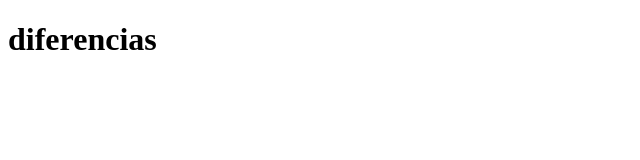
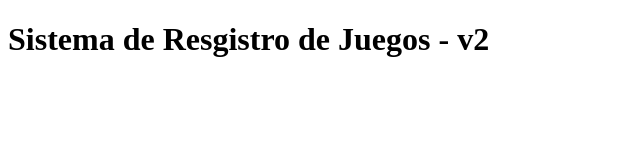
Before and after one commit to pilar-moran/sistema-de-registro, a plain HTML site: page index.html in a window 1280 px wide. Shown: the whole page, without its empty margins (0-640 px from the left). Drawn offline with Linux system fonts and the light colour scheme.

Commit message:
actualiza el index

```diff
--- a/index.html
+++ b/index.html
@@ -6,6 +6,8 @@
     <title>Sistema de Resgistro de Juegos - v2 </title>
 </head>
 <body>
-   <h1>diferencias</h1>
+
+    <h1>Sistema de Resgistro de Juegos - v2</h1>
+    <script src="app.js"></script>
 </body>
 </html>
```
